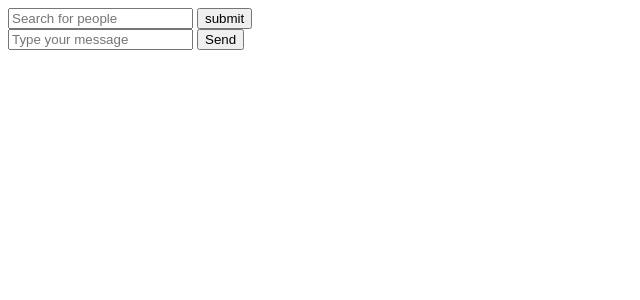
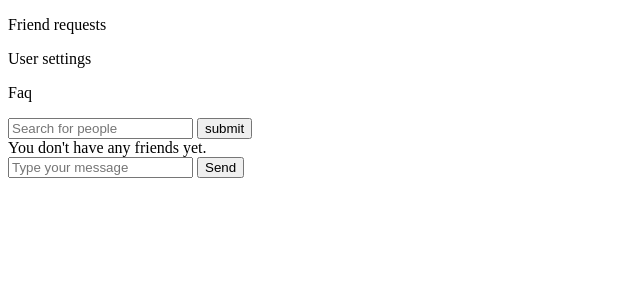
Before and after one commit to Ortega-juuhl/chat_system, a PHP site: page /chat_system.php in a window 1280 px wide. Shown: the top 300 px of the page, without its empty margins (0-640 px from the left). Run offline with PHP 8.4, Linux system fonts and the light colour scheme; the visitor is signed in with stand-in values (Sample User, id 1); tables that the repository leaves empty hold one stand-in row (values such as "Sample post").

Commit message:
added add friend feature

```diff
--- a/chat_system.php
+++ b/chat_system.php
@@ -1,15 +1,25 @@
 <?php
-    session_start();
-    include 'db_connect.php';
+session_start();
+include 'db_connect.php';
 
-    if(isset($_SESSION['user_id'])) {
-    } else {
-        echo '<script>alert("You need to login before you can use the chat system."); window.location.href = "login.html";</script>';
-    }
+if (!isset($_SESSION['user_id'])) {
+    echo '<script>alert("You need to login before you can use the chat system."); window.location.href = "login.html";</script>';
+    exit; // Stop further execution if user is not logged in
+}
 
-    $user_id = $_SESSION['user_id'];
+$user_id = $_SESSION['user_id'];
 
+// SQL query to fetch all names from Users table where there are rows in FriendRequests table with status 'accepted'
+$selectNamesQuery = "SELECT Users.name
+                     FROM Users
+                     INNER JOIN FriendRequests ON Users.user_id = FriendRequests.sender_id
+                     WHERE FriendRequests.status = 'accepted'";
 
+$result = $conn->query($selectNamesQuery);
+
+if (!$result) {
+    die("Error executing query: " . $conn->error);
+}
 ?>
 
 <!DOCTYPE html>
@@ -20,6 +30,11 @@
     <title>Chat System</title>
 </head>
 <body>
+    <div class ="navbar">
+        <p>Friend requests</p>
+        <p>User settings</p>
+        <p>Faq</p>
+    </div>
     <div class="search-container">
         <form action="search.php" method="post">
             <input type="text" placeholder="Search for people" name="search">
@@ -28,7 +43,13 @@
     </div>
     <div class="friend-container">
         <?php
-            echo ""
+            if ($result->num_rows > 0) {
+            while ($row = $result->fetch_assoc());
+                echo $row['name'];
+        } else {
+            echo "You don't have any friends yet.";
+        }
+
         ?>
     </div>
     <div class="chat-container">
--- a/search.php
+++ b/search.php
@@ -12,7 +12,7 @@ if ($_SERVER["REQUEST_METHOD"] == "POST") {
 
     if ($result->num_rows > 0) {
         $row = $result->fetch_assoc();
-        $searchUserID = $row['user_id'];
+        //$searchUserID = $row['user_id'];
         $_SESSION['friend_request_user_id'] = $row['user_id'];
 
         echo "Search result for " . $search. ":" . "<br>";
@@ -20,7 +20,7 @@ if ($_SERVER["REQUEST_METHOD"] == "POST") {
         echo "Status:" . $row['online_status'];
 
         echo "<form action='add_friend.php' method='post'>";
-        echo "<input type='hidden' name='searchUserID' value='$searchUserID'>";
+        echo "<input type='hidden' name='searchUserID'>";
         echo "<button type='submit'>Add</button>";
         echo "</form>";
     } else {
```
Also changed, not shown: add_friend.php (+23 -0 lines).
